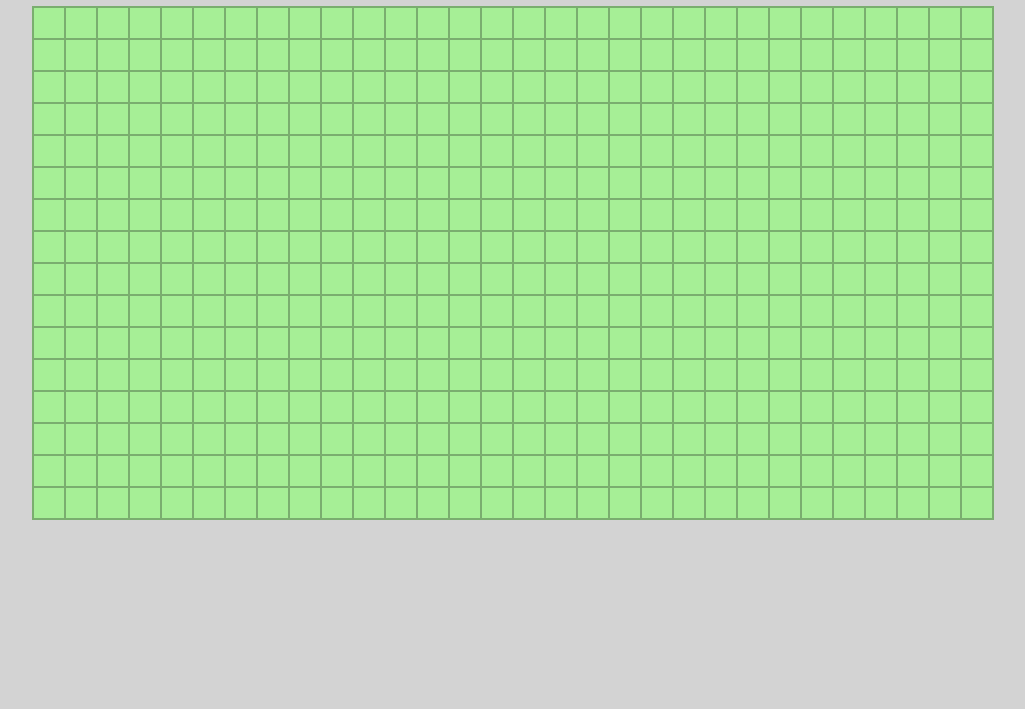
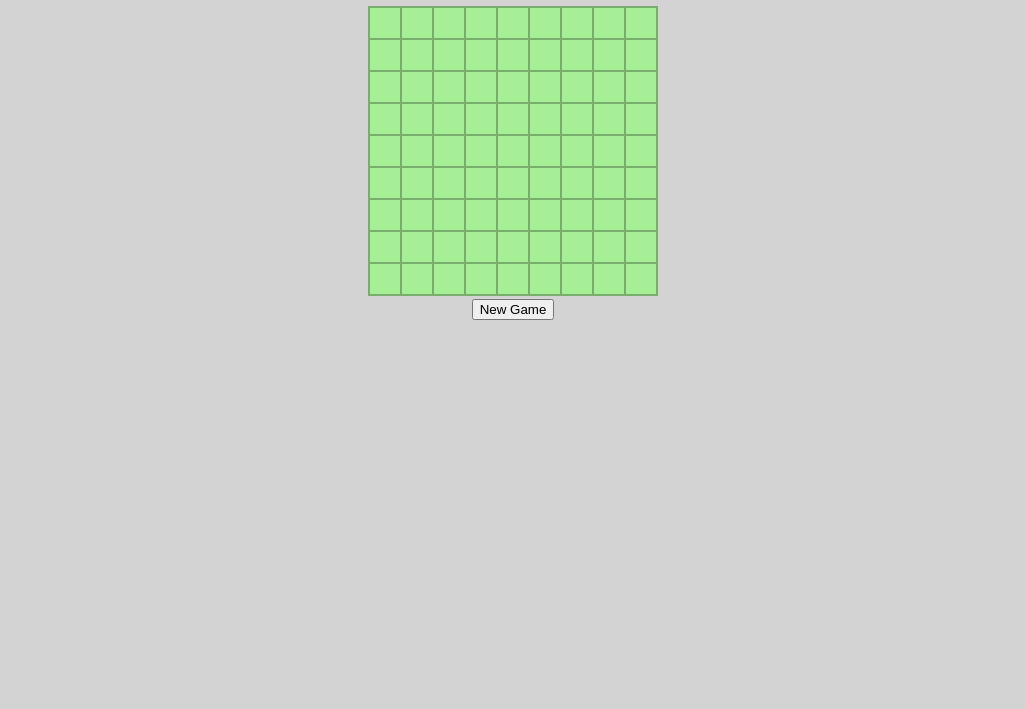
Before and after one commit to indranil/minesweeper, a website built with Parcel: page index.html in a window 1280 px wide. Shown: the part 91-800 px from the top of the page, without its empty margins (127-1152 px from the left). Built offline with nearby package versions, Linux system fonts and the light colour scheme.

Commit message:
added a new game button and fixed tests not passing

```diff
--- a/index.html
+++ b/index.html
@@ -15,7 +15,7 @@
     </div>
     <div id="app"></div>
     <div id="footer">
-
+      <button id="new_game">New Game</button>
     </div>
   </div>
 
--- a/src/game.js
+++ b/src/game.js
@@ -16,8 +16,6 @@ export default class Game {
       minesLeft: this.numMines,
     };
 
-    this.scoreDom.innerText = (''+this.state.minesLeft).padStart(3, '0');
-
     this.validate();
   }
 
@@ -32,6 +30,7 @@ export default class Game {
   }
 
   setup() {
+    this.scoreDom.innerText = (''+this.state.minesLeft).padStart(3, '0');
     this.domElement.innerHTML = '';
     this.setupGrid();
     this.plantMines();
@@ -129,6 +128,11 @@ export default class Game {
     console.log('game over!');
   }
 
+  reset() {
+    this.timer.reset();
+    this.setup();
+  }
+
   revealAllBombs() {
     for (let i=0; i<this.rows; i++) {
       for (let j=0; j<this.cols; j++) {
--- a/src/index.js
+++ b/src/index.js
@@ -20,15 +20,38 @@ const gameTypes = {
   }
 }
 
-const timer = new Timer(document.getElementById('timer'));
+let timer = new Timer(document.getElementById('timer'));
 
-const game = new Game(
-  gameTypes.hard.rows,
-  gameTypes.hard.cols,
-  gameTypes.hard.mines,
+let game = new Game(
+  gameTypes.easy.rows,
+  gameTypes.easy.cols,
+  gameTypes.easy.mines,
   timer,
   document.getElementById('app'),
   document.getElementById('mines-left')
 );
 
 game.setup();
+
+// Reset game
+const newGame = document.getElementById('new_game');
+reset.addEventListener('click', e => {
+  if (window.confirm('Are you sure you want to reset this game?')) {
+    game.reset();
+  }
+});
+
+// let newGame = function(timerDom, appDom, score, gameType) {
+//   let timer = new Timer(timerDom);
+
+//   let game = new Game(
+//     gameType.rows,
+//     gameType.cols,
+//     gameType.mines,
+//     timer,
+//     appDom,
+//     score
+//   );
+
+//   game.setup();
+// }
```
Also changed, not shown: dist/index.html, 1 other file.
